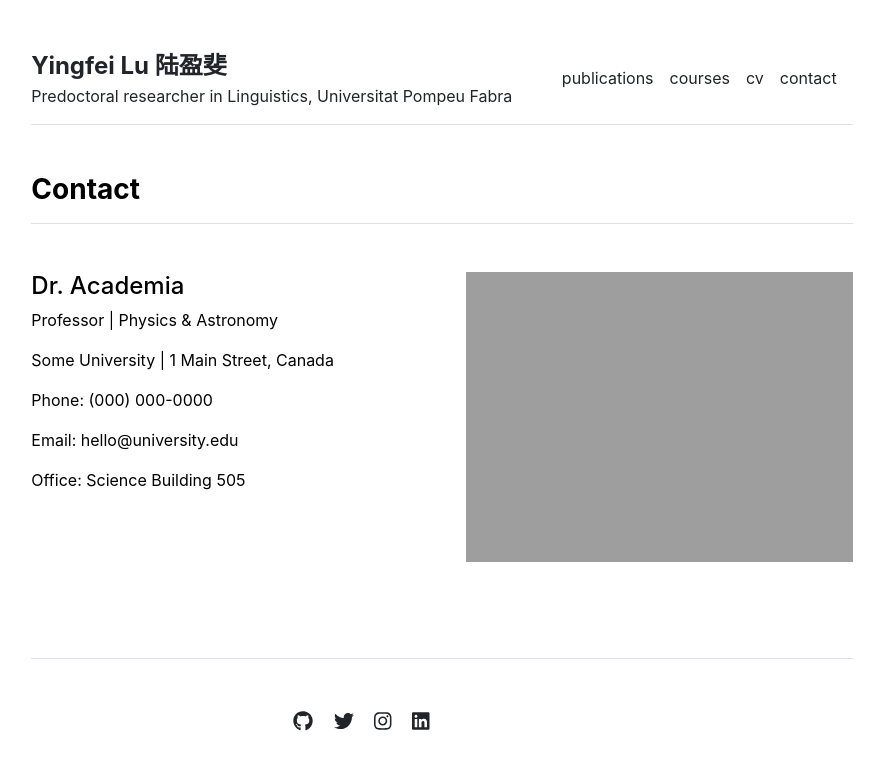
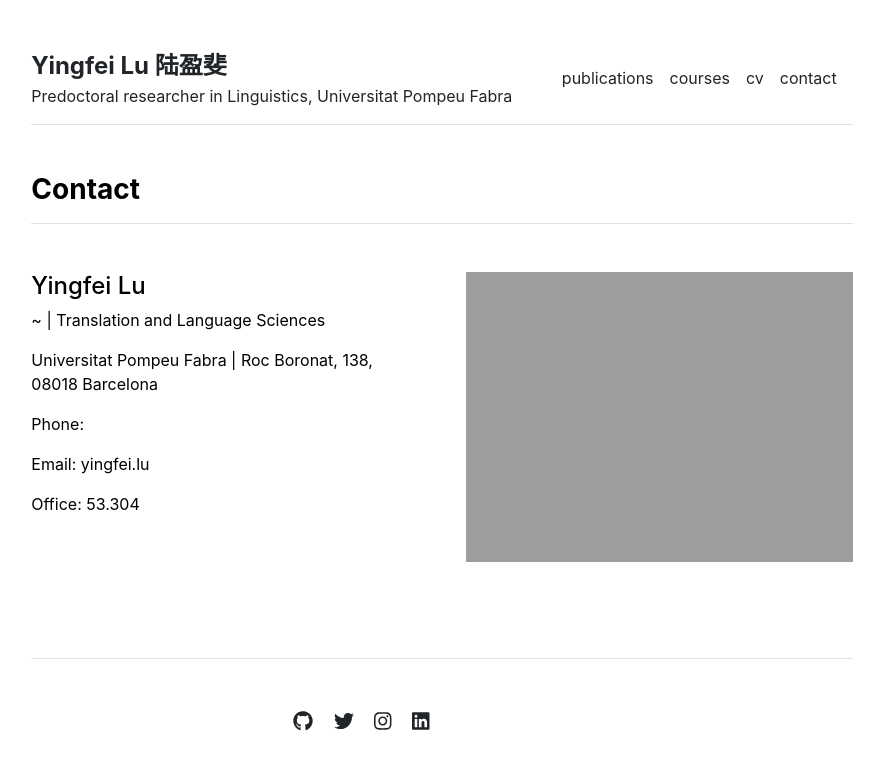
Before and after one commit to YingfeiLu/yingfeilu.github.io, a Jekyll site: the page built from contact.md, in a window 1280 px wide. Shown: the top 770 px of the page, without its empty margins (198-1082 px from the left). Built offline with Jekyll 4.4.1, drawn with Linux system fonts in a browser that asks for light colours.

Commit message:
Update settings.yml

```diff
--- a/_data/settings.yml
+++ b/_data/settings.yml
@@ -16,4 +16,4 @@
 - {icon: 'linkedin', link: 'https://www.linkedin.com/in/yingfei-lu-509a1a217/'}
 
 contacts:
-- {name: 'Dr. Academia', title: 'Professor', department: 'Physics & Astronomy', institution: 'Some University', institution_address: '1 Main Street, Canada', phone: '(000) 000-0000', email: 'hello@university.edu', office: 'Science Building 505', image: 'assets/img/contact.jpg'}
+- {name: 'Yingfei Lu', title: '~', department: 'Translation and Language Sciences', institution: 'Universitat Pompeu Fabra', institution_address: 'Roc Boronat, 138, 08018 Barcelona', email: 'yingfei.lu', office: '53.304', image: 'assets/img/contact.jpg'}
```
